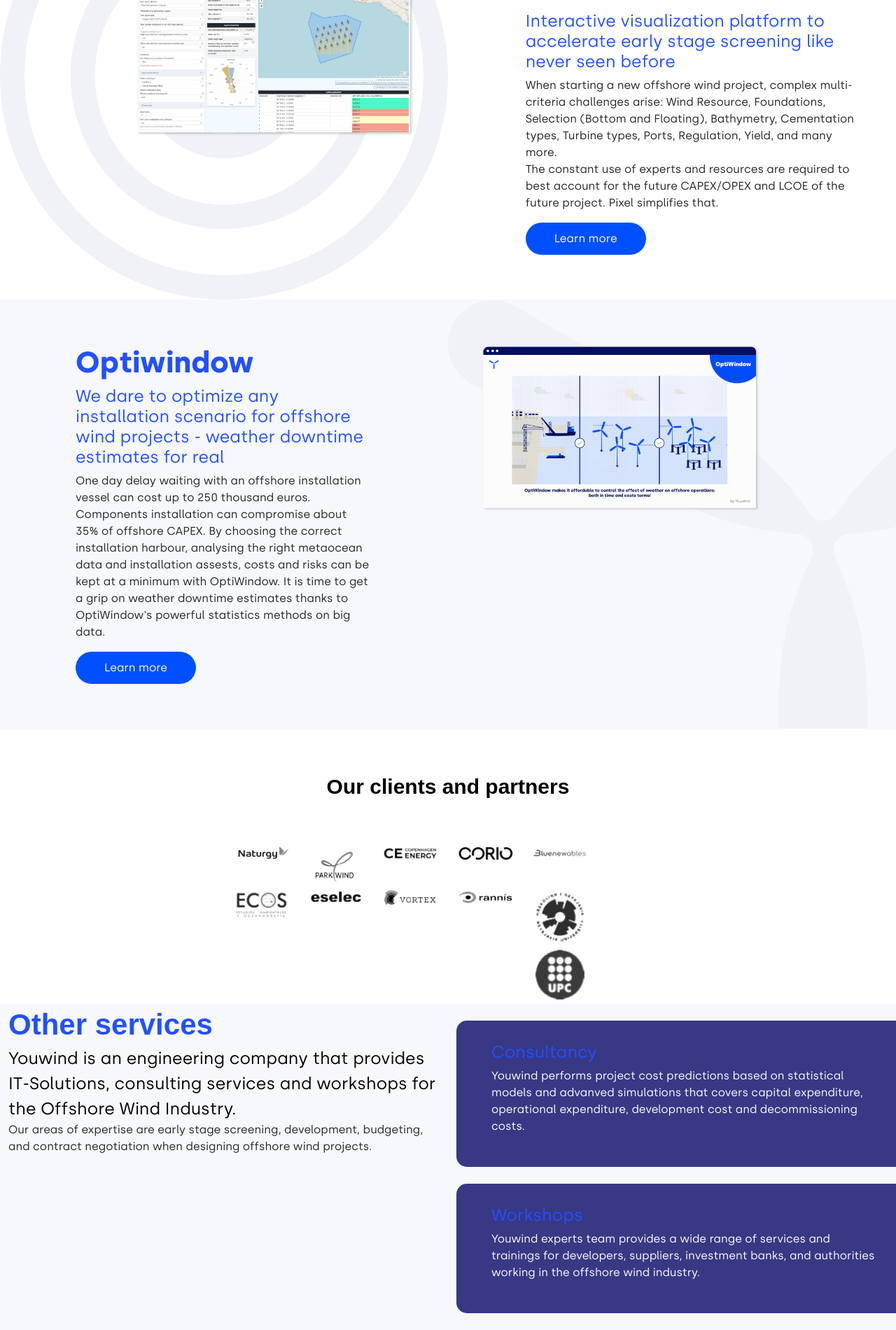
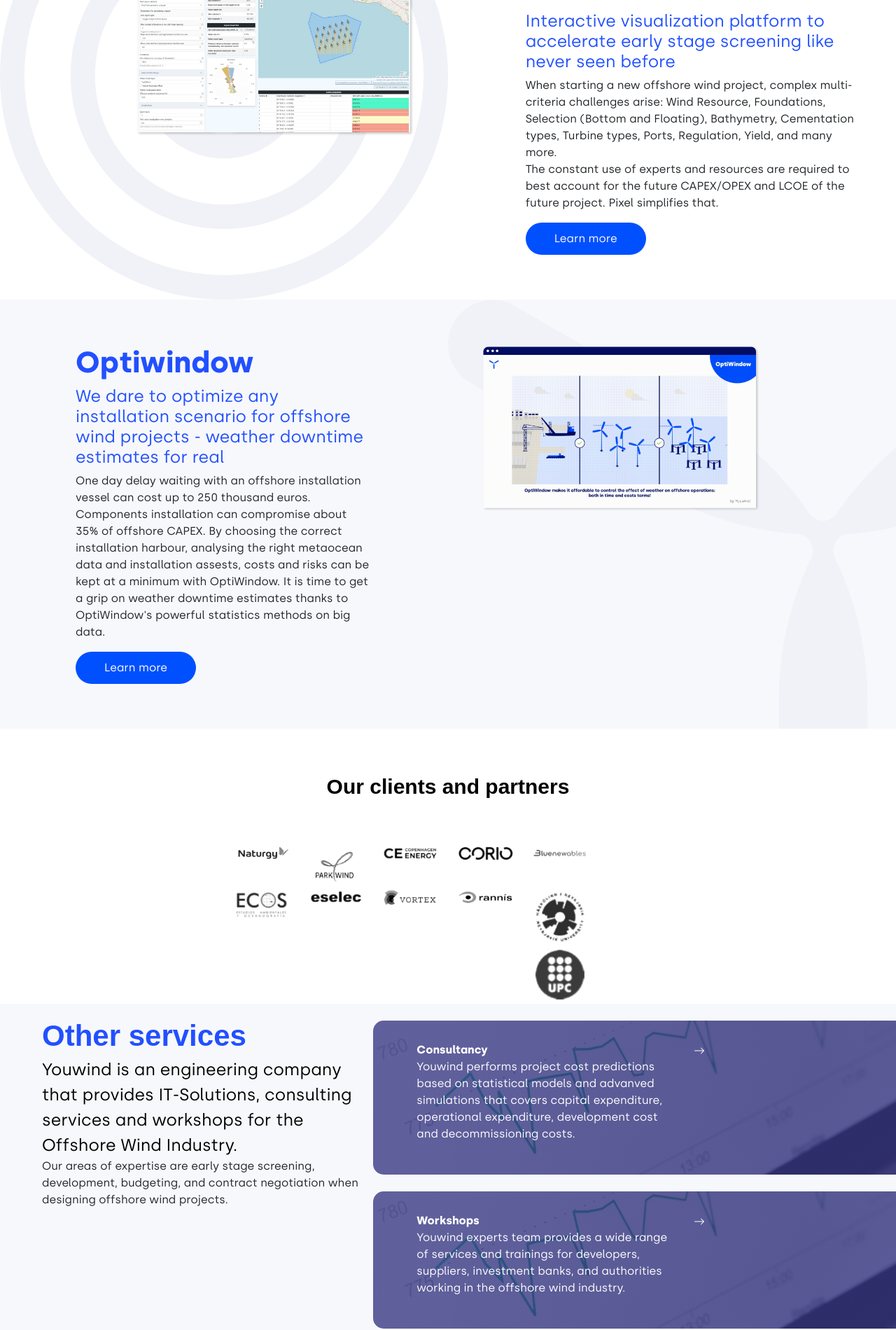
Before and after one commit to youwind/theme-2023, a Jekyll site: the page built from README.md, in a window 1280 px wide. Shown: the part 2462-4362 px from the top of the page at 70% size. Built offline with Jekyll 4.4.1, drawn with Linux system fonts in a browser that asks for light colours; nearby versions of some CDN libraries; some web fonts are replaced; our own code applies the rules of GitHub Pages for plain Markdown files; grey boxes are pictures that could not be loaded.

Commit message:
background for other services and opacity

```diff
--- a/_layouts/default.html
+++ b/_layouts/default.html
@@ -150,20 +150,38 @@
       </div>
       <!--8 Other services -->
       <div class="row grayback">
-        <div class="col-12 col-sm-6">
-          <div class="semibold_42px">Other services</div>
+        <div class="col-md-5">
+          <div class="my-3 ms-5">
+            <div class="semibold_42px">Other services</div>
           <div class="regular_24px">Youwind is an engineering company that provides IT-Solutions, consulting services and workshops for the Offshore Wind Industry.</div>
           <p>Our areas of expertise are early stage screening, development, budgeting, and contract negotiation when designing offshore wind projects.</p>
+          </div>
         </div>
-        <div class="col-12 col-sm-6 pe-0">
-          <div class="blueback my-4">
-            <h5>Consultancy</h5>
-            <p>Youwind performs project cost predictions based on statistical models and advanved simulations that covers capital expenditure, operational expenditure, development cost and decommissioning costs. </p>
-          </div>
-          <div class="blueback my-4">
-            <h5>Workshops</h5>
-            <p>Youwind experts team provides a wide range of services and trainings for developers, suppliers, investment banks, and authorities working in the offshore wind industry.</p>
-          </div>
+        <div class="col-md-7 pe-0">
+
+            <div class="blueback my-4 row">
+              <div class="col-7">
+                <div class="bold_30px">Consultancy</div>
+                <p>Youwind performs project cost predictions based on statistical models and advanved simulations that covers capital expenditure, operational expenditure, development cost and decommissioning costs. </p>
+              </div>
+              <div class="col-2">
+                <svg xmlns="http://www.w3.org/2000/svg" width="16" height="16" fill="currentColor" class="bi bi-arrow-right" viewBox="0 0 16 16">
+                <path fill-rule="evenodd" d="M1 8a.5.5 0 0 1 .5-.5h11.793l-3.147-3.146a.5.5 0 0 1 .708-.708l4 4a.5.5 0 0 1 0 .708l-4 4a.5.5 0 0 1-.708-.708L13.293 8.5H1.5A.5.5 0 0 1 1 8z"/>
+                </svg>
+              </div>
+            </div>
+            <div class="blueback my-4 row">
+              <div class="col-7">
+                <div class="bold_30px">Workshops</div>
+                <p>Youwind experts team provides a wide range of services and trainings for developers, suppliers, investment banks, and authorities working in the offshore wind industry.</p>
+              </div>
+              <div class="col-2">
+                <svg xmlns="http://www.w3.org/2000/svg" width="16" height="16" fill="currentColor" class="bi bi-arrow-right" viewBox="0 0 16 16">
+                <path fill-rule="evenodd" d="M1 8a.5.5 0 0 1 .5-.5h11.793l-3.147-3.146a.5.5 0 0 1 .708-.708l4 4a.5.5 0 0 1 0 .708l-4 4a.5.5 0 0 1-.708-.708L13.293 8.5H1.5A.5.5 0 0 1 1 8z"/>
+                </svg>
+              </div>
+            </div>
+
         </div>
       </div>
       <!--9 About us Block -->
--- a/assets/main.scss
+++ b/assets/main.scss
@@ -212,6 +212,10 @@
   line-height: 1,8125;
   font-weight: 400;
 }
+.bold_30px{
+  font-size: 1.875;
+  font-weight: 700;
+}
 
 
 
@@ -224,7 +228,10 @@
 }
 
 .blueback {
-  background-color: rgb(56, 56, 132);
+  background:linear-gradient(0deg, rgba(56, 56, 132, 0.8), rgba(56, 56, 132, 0.8)), url("/assets/7_Consultancy.jpg");
+  background-size: cover;
+  background-position: center;
+  background-repeat: no-repeat;
   border-radius: 15px 0px 0px 15px;
   padding: 30px;
   padding-left: 50px;
```
